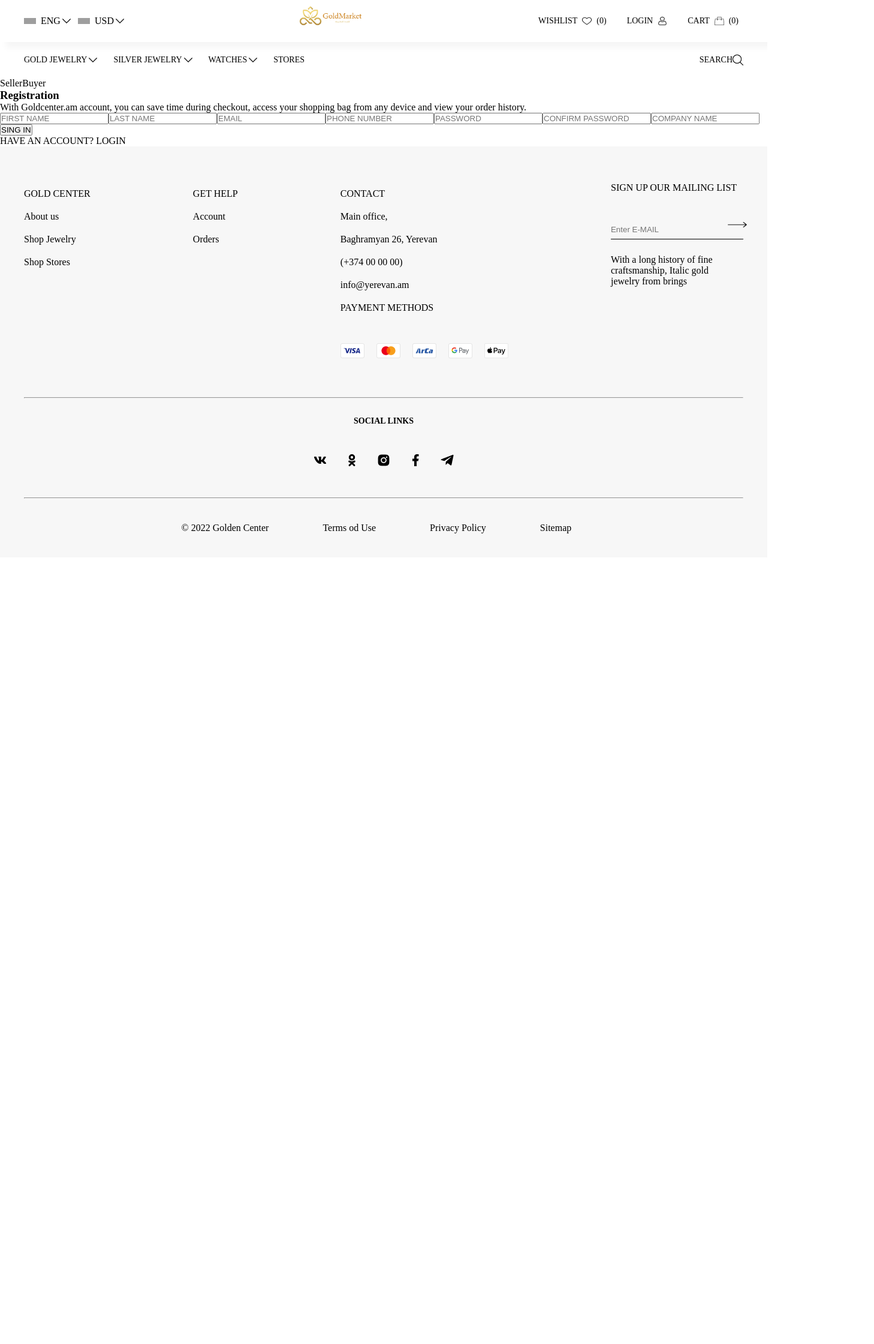
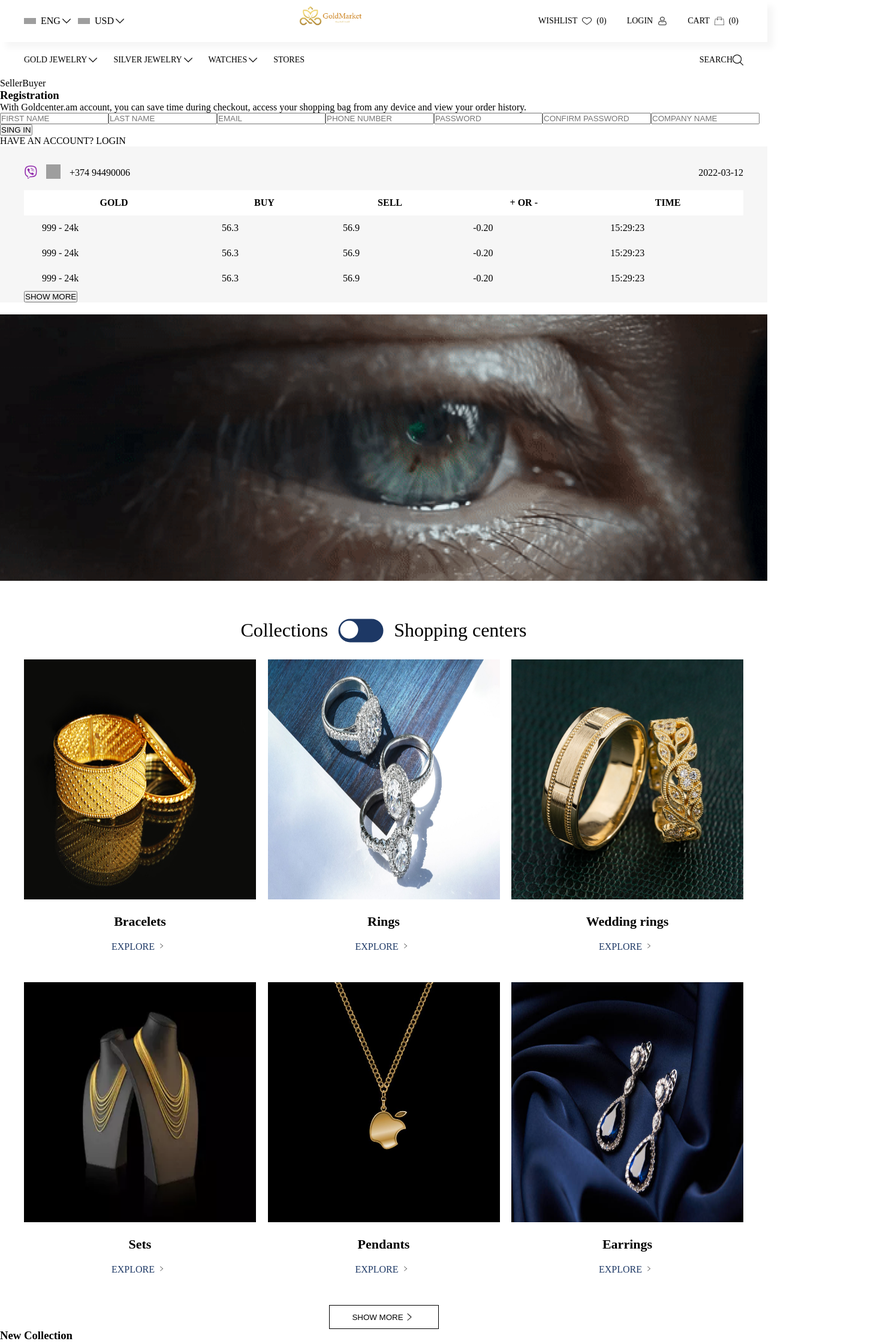
Before and after one commit to vahagnmovs/GoldMarket, a React (Create React App) app in the folder goldmarket/: page / in a window 1280 px wide. Shown: the top 2240 px of the page at 60% size, 1458 px wide, since content can reach past the window. Before the commit the page ends 929 px from the top, so only its background shows below. Built offline with nearby package versions, Linux system fonts and the light colour scheme; grey boxes are pictures that could not be loaded.

Commit message:
changed paths ((((

```diff
--- a/goldmarket/src/pages/home/index.tsx
+++ b/goldmarket/src/pages/home/index.tsx
@@ -11,12 +11,12 @@ import SwitchComponent from 'src/components/centers/switchComponents';
 import Collections from "src/components/newCollections";
 import BestSales from "src/components/bestSales";
 import MostViewed from "src/components/mostViewed";
-import AboutUs from 'src/components/information/aboutUs';
-import SellWithUs from 'src/components/information/sellWithUs';
 import SingIn from "src/components/signUp";
 import ProductPage from "src/components/productPage";
 import SignUp from "src/components/signUp";
-import WhyGoldCenter from "src/components/information/whyGoldCenter";
+import AboutUs from "../../components/Information/AboutUs";
+import WhyGoldCenter from "../../components/Information/WhyGoldCenter";
+import SellWithUs from "../../components/Information/SellWithUs";
 
 const Home = () => {
     return (
@@ -27,16 +27,16 @@ const Home = () => {
         >
             <>
                 <SignUp/>
-                {/*<PriceList />*/}
-                {/*<ReactVideoPlayer />*/}
-                {/*<SwitchComponent />*/}
-                {/*<Collections />*/}
-                {/*<sellWithUs />*/}
-                {/*<BestSales />*/}
-                {/*<RecommendedSellers />*/}
-                {/*<MostViewed />*/}
-                {/*<WhyGoldCenter />*/}
-                {/*<aboutUs />*/}
+                <PriceList />
+                <ReactVideoPlayer />
+                <SwitchComponent />
+                <Collections />
+                <SellWithUs />
+                <BestSales />
+                <RecommendedSellers />
+                <MostViewed />
+                <WhyGoldCenter />
+                <AboutUs />
             </>
         </Layout>
     );
```
Also changed, not shown: goldmarket/src/components/information/aboutUs/index.js (+4 -5 lines), goldmarket/src/components/information/sellWithUs/index.js (+3 -4 lines).
